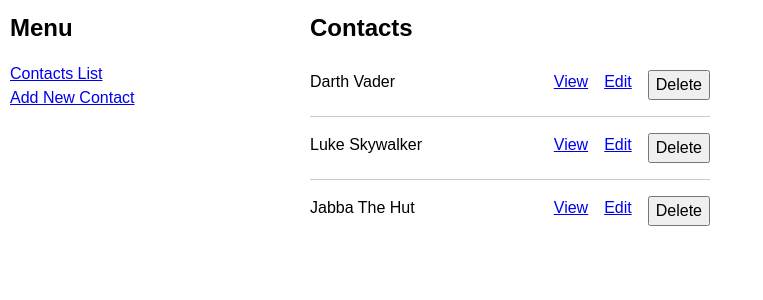
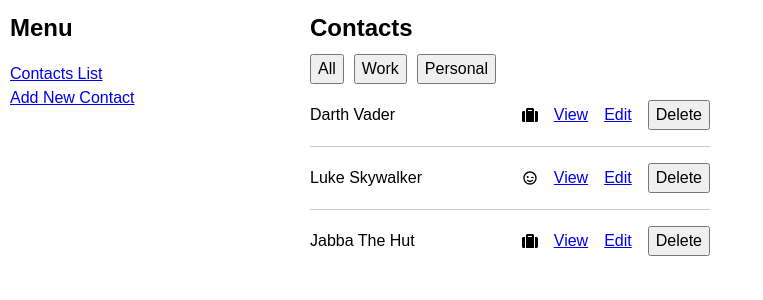
Before and after one commit to boolean-uk/react-address-book, a React (Create React App) app: page / in a window 1280 px wide. Shown: the top 300 px of the page, without its empty margins (0-763 px from the left). Built offline with nearby package versions, Linux system fonts and the light colour scheme; data requests are answered from the project's data file.

Commit message:
basic filters working + icons displaying conditonally

```diff
--- a/src/components/ContactsList.js
+++ b/src/components/ContactsList.js
@@ -1,7 +1,11 @@
 import { useState } from "react";
 import { Link, useSearchParams } from "react-router-dom";
+import { BiWinkSmile } from "react-icons/bi";
+import { FaSuitcase } from "react-icons/fa";
 
 function ContactsList({ contacts, setContacts }) {
+  const [filterCategory, setFilterCategory] = useState("all");
+
   const deleteContact = async (contact) => {
     // Delete contact from contacts
     // Make delete request to server
@@ -18,19 +22,40 @@ function ContactsList({ contacts, setContacts }) {
     setContacts(filteredContacts);
   };
 
+  // filters
+  let filteredContacts = contacts;
+
+  if (filterCategory === "work") {
+    filteredContacts = filteredContacts.filter(
+      (contact) => contact.type === "work"
+    );
+  }
+
+  if (filterCategory === "personal") {
+    filteredContacts = filteredContacts.filter(
+      (contact) => contact.type === "personal"
+    );
+  }
+
   return (
     <>
       <header>
         <h2>Contacts</h2>
       </header>
+      <div className="filter-container">
+        <button onClick={() => setFilterCategory("all")}>All</button>
+        <button onClick={() => setFilterCategory("work")}>Work</button>
+        <button onClick={() => setFilterCategory("personal")}>Personal</button>
+      </div>
       <ul className="contacts-list">
-        {contacts.map((contact, index) => {
-          const { firstName, lastName, id } = contact;
+        {filteredContacts.map((contact, index) => {
+          const { firstName, lastName, id, type } = contact;
           return (
             <li className="contact" key={index}>
               <p>
                 {firstName} {lastName}
               </p>
+              {type === "work" ? <FaSuitcase /> : <BiWinkSmile />}
               <Link to={`/contacts/${id}`}>View</Link>
               <Link to={`/contacts/edit/${id}`}>Edit</Link>
               <button onClick={() => deleteContact(contact)}>Delete</button>
--- a/src/styles/styles.css
+++ b/src/styles/styles.css
@@ -106,7 +106,8 @@ h2 {
 .contacts-list > li {
   padding: 1rem 0;
   display: grid;
-  grid-template-columns: 1fr auto auto auto;
+  grid-template-columns: 1fr repeat(4, auto);
+  align-items: center;
   gap: 1rem;
 }
 
@@ -226,3 +227,8 @@ button {
   align-items: center;
   gap: 16px;
 }
+
+.filter-container {
+  display: flex;
+  gap: 10px;
+}
```
